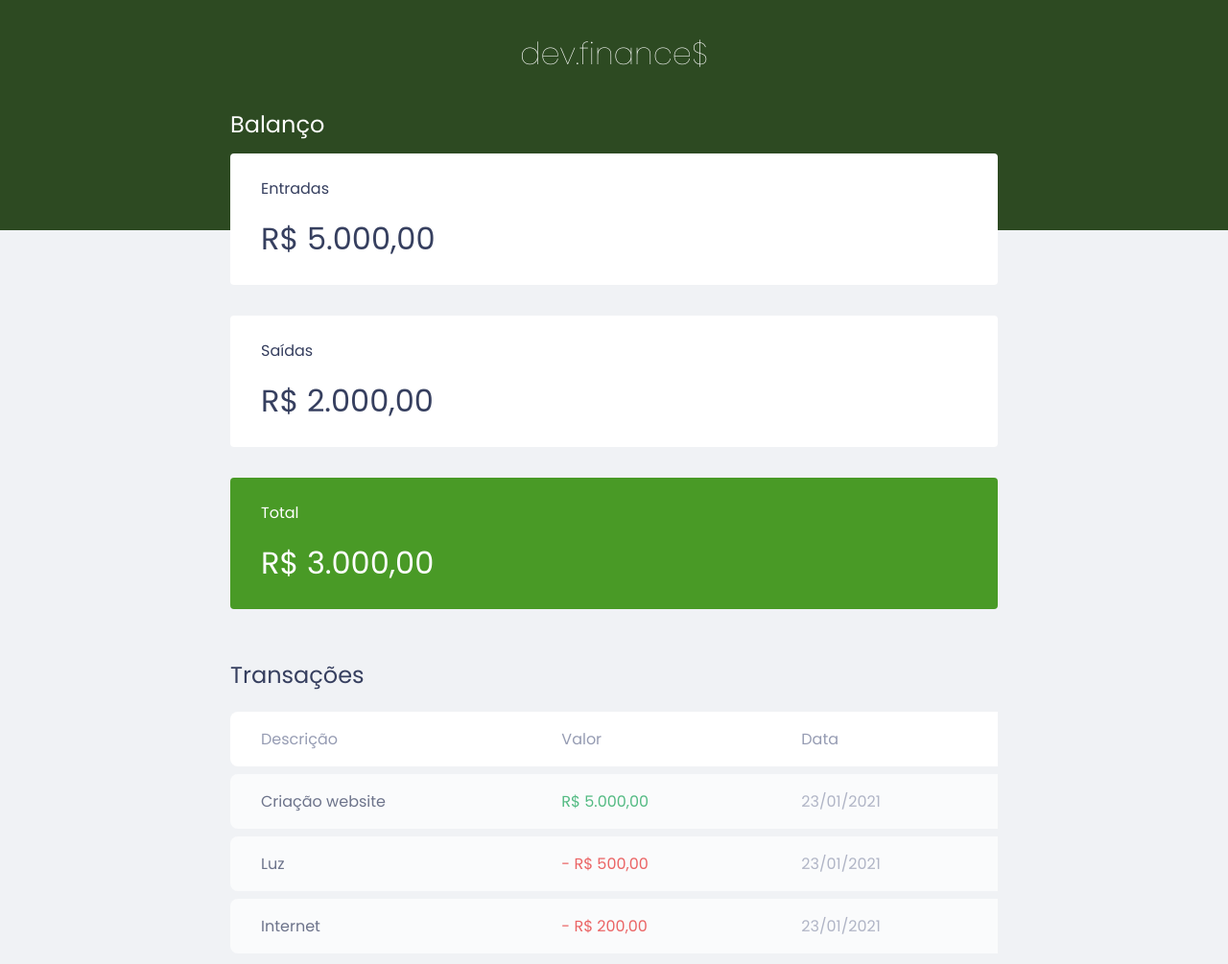
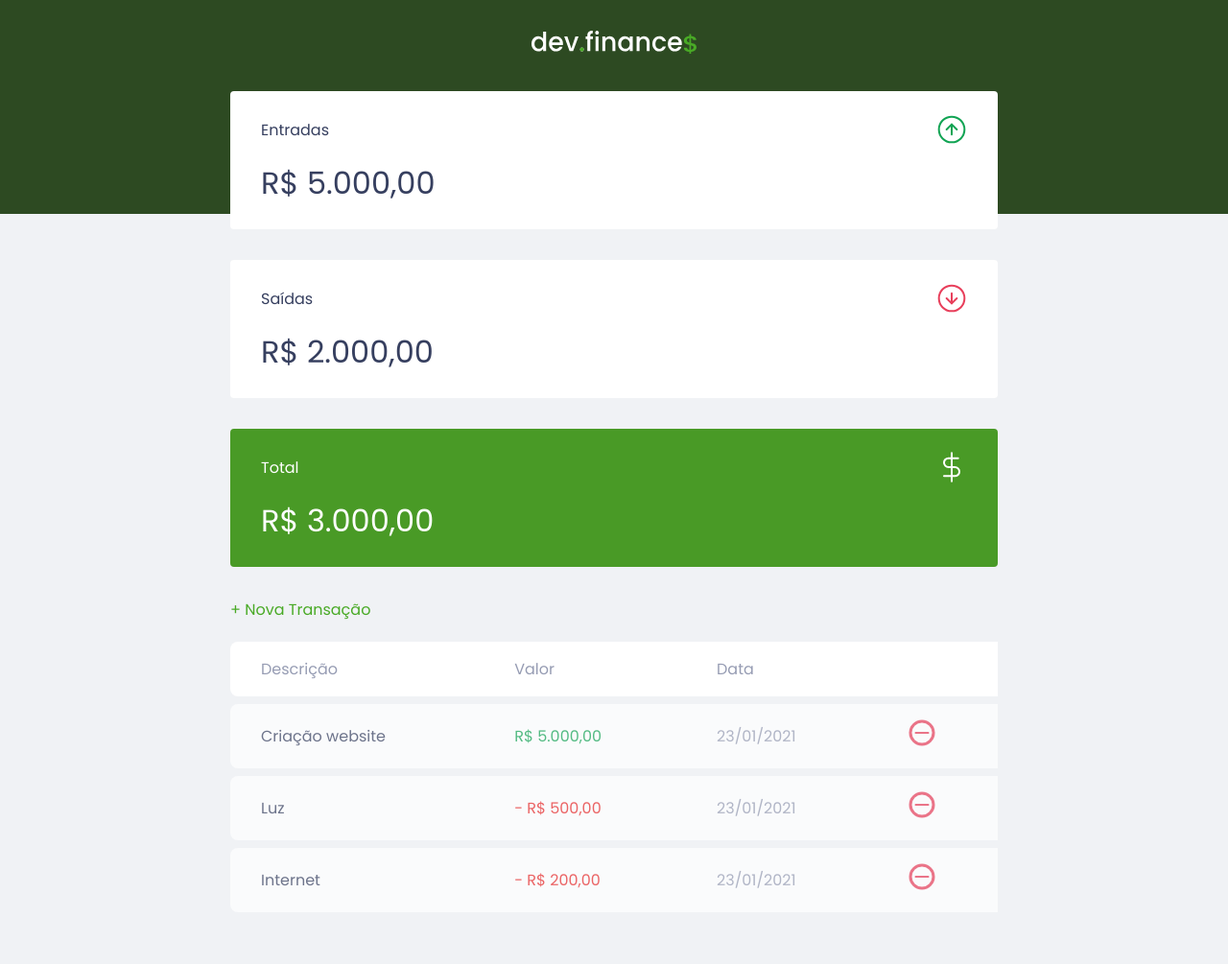
Before and after one commit to P1P0S/Dev-Finances, a plain HTML site: page index.html in a window 1280 px wide. Shown: the top 1005 px of the page at 96% size. Drawn offline with Linux system fonts and the light colour scheme.

Commit message:
Second lesson in progress

```diff
--- a/index.html
+++ b/index.html
@@ -14,31 +14,42 @@
   </head>
   <body>
     <header>
-			<h1 id="logo">dev.finance$</h1>
+      <img src="./assets/logo.svg" alt="Logo Dev Finance" />
     </header>
 
     <main class="container">
       <section id="balance">
-				<h2>Balanço</h2>
+        <h2 class="sr-only">Balanço</h2>
 
         <div class="card">
-					<h3>Entradas</h3>
+          <h3>
+            <span>Entradas</span>
+            <img src="./assets/income.svg" alt="Imagem de Entrada" />
+          </h3>
           <p>R$ 5.000,00</p>
         </div>
 
         <div class="card">
-					<h3>Saídas</h3>
+          <h3>
+            <span>Saídas</span>
+            <img src="./assets/expense.svg" alt="Imagem de Saída" />
+          </h3>
           <p>R$ 2.000,00</p>
         </div>
 
         <div class="card total">
-					<h3>Total</h3>
+          <h3>
+            <span>Total</span>
+            <img src="./assets/total.svg" alt="Imagem do Total" />
+          </h3>
           <p>R$ 3.000,00</p>
         </div>
       </section>
 
       <section id="transaction">
-				<h2>Transações</h2>
+        <h2 class="sr-only">Transações</h2>
+
+        <a href="#" class="button new">+ Nova Transação</a>
 
         <table id="data-table">
           <thead>
@@ -46,6 +57,7 @@
               <th>Descrição</th>
               <th>Valor</th>
               <th>Data</th>
+              <th></th>
             </tr>
           </thead>
 
@@ -54,16 +66,25 @@
               <td class="description">Criação website</td>
               <td class="income">R$ 5.000,00</td>
               <td class="date">23/01/2021</td>
+              <td>
+                <img src="./assets/minus.svg" alt="Remover Transação" />
+              </td>
             </tr>
             <tr>
               <td class="description">Luz</td>
               <td class="expense">- R$ 500,00</td>
               <td class="date">23/01/2021</td>
+              <td>
+                <img src="./assets/minus.svg" alt="Remover Transação" />
+              </td>
             </tr>
             <tr>
               <td class="description">Internet</td>
               <td class="expense">- R$ 200,00</td>
               <td class="date">23/01/2021</td>
+              <td>
+                <img src="./assets/minus.svg" alt="Remover Transação" />
+              </td>
             </tr>
           </tbody>
         </table>
--- a/style/style.css
+++ b/style/style.css
@@ -14,6 +14,19 @@ body {
   font-family: "Poppins", sans-serif;
 }
 
+/* MANTER O BLOCO NA TELA PARA NÃO AFETAR LEITORES DE TELA */
+.sr-only {
+  position: absolute;
+  width: 1px;
+  height: 1px;
+  padding: 0;
+  margin: -1px;
+  overflow: hidden;
+  clip: rect(0, 0, 0, 0);
+  white-space: nowrap;
+  border-width: 0;
+}
+
 .container {
   width: min(90vw, 800px);
   margin: auto;
@@ -25,6 +38,22 @@ h2 {
   margin-bottom: 0.8rem;
   color: var(--dark-blue);
   font-weight: 400;
+}
+
+/* Links and Buttons === */
+
+a {
+  color: #49aa26;
+  text-decoration: none;
+}
+
+a:hover {
+  color: #3dd705;
+}
+
+.button.new {
+  display: inline-block;
+  margin-bottom: 0.8rem;
 }
 
 /* Header === */
@@ -61,6 +90,9 @@ header {
 .card h3 {
   font-weight: normal;
   font-size: 1rem;
+  display: flex;
+  align-items: center;
+  justify-content: space-between;
 }
 
 .card p {
```
Also changed, not shown: assets/expense.svg (added), assets/income.svg (added), assets/logo.svg (added), assets/minus.svg (added), assets/plus.svg (added), assets/total.svg (added). Lines whose indentation alone changed are shown as unchanged.
